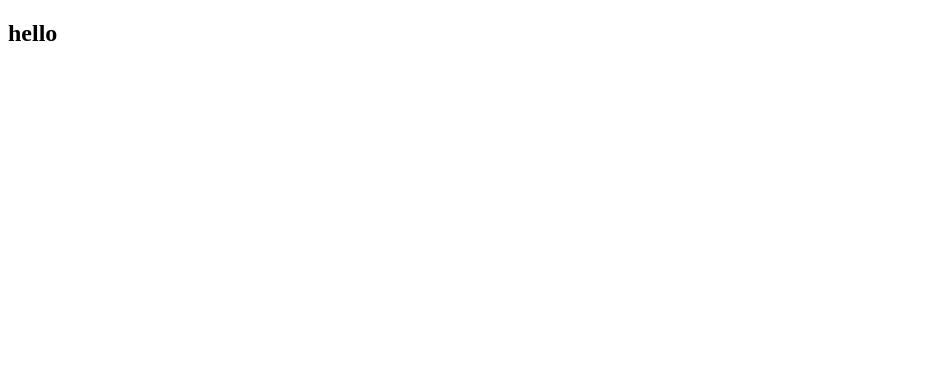
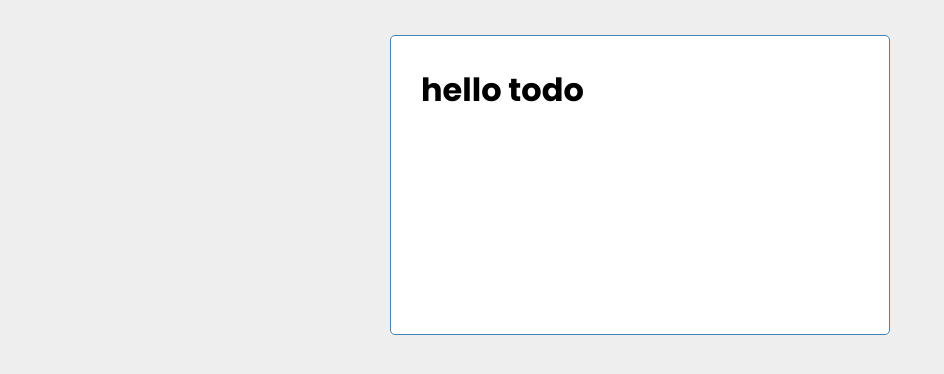
Before and after one commit to Mirjalol-Inomjonov/todo-list, a Vue app: page / in a window 1280 px wide. Shown: the top 374 px of the page, without its empty margins (0-944 px from the left). Built offline with nearby package versions, Linux system fonts and the light colour scheme.

Commit message:
add: Header component

```diff
--- a/src/App.vue
+++ b/src/App.vue
@@ -1,10 +1,60 @@
 <template>
   <div id="app">
-
+    <div class="container">
+      <h1>hello todo</h1>
+    </div>
     <router-view />
   </div>
 </template>
 
 <style lang="scss">
+@import url("https://fonts.googleapis.com/css2?family=Poppins:wght@100;200;300;400;500;600;700;800;900&display=swap");
+* {
+  padding: 0;
+  margin: 0;
+  box-sizing: border-box;
+}
+body {
+  font-family: "Poppins", sans-serif;
+}
+#app{
+  padding: 35px;
+  min-height: 100vh;
+  background: #eee;
+}
+.container {
+  max-width: 500px;
+  min-height: 300px;
+  margin: 0 auto;
+  overflow: auto;
+  padding: 30px;
+  border: 1px solid steelblue;
+  border-radius: 5px;
+  background: #fff;
+}
 
+.btn {
+  display: inline-block;
+  background: #000;
+  color: #fff;
+  border: none;
+  padding: 10px 20px;
+  margin: 5px;
+  border-radius: 5px;
+  cursor: pointer;
+  text-decoration: none;
+  font-size: 15px;
+  font-family: inherit;
+  &:focus {
+    outline: none;
+  }
+  &:active {
+    transform: scale(0.98);
+  }
+}
+
+.btn-block {
+  display: block;
+  width: 100%;
+}
 </style>
--- a/src/views/Home.vue
+++ b/src/views/Home.vue
@@ -1,6 +1,6 @@
 <template>
   <section class="home">
-    <h1>hello</h1>
+
   </section>
 </template>
 
```
Also changed, not shown: src/components/Header.vue (added, +20 -0 lines).
